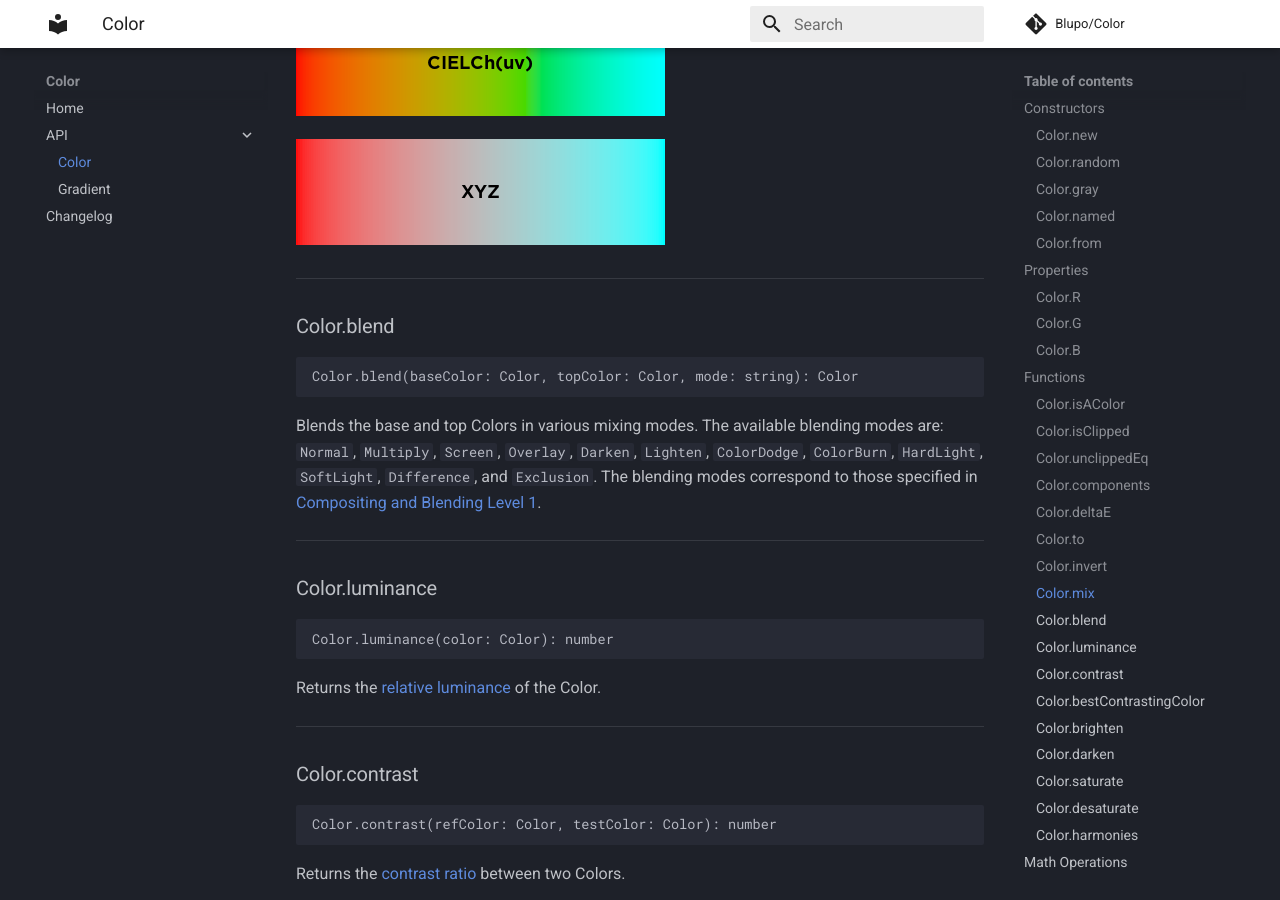
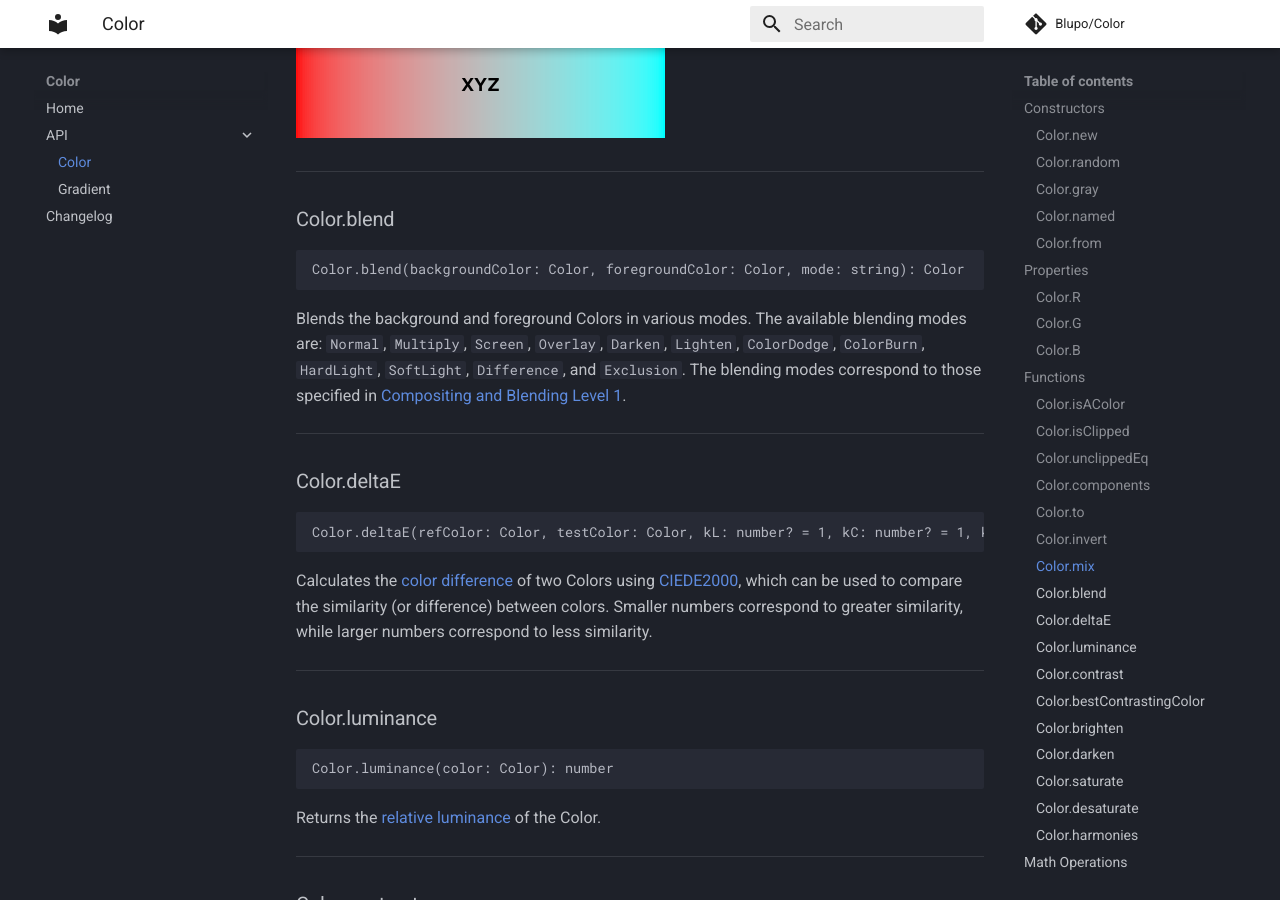
Before and after one commit to Blupo/Color, an MkDocs documentation site: the page built from docs/api/color.md, in a window 1280 px wide and 900 px high, scrolled down 5550 px. Built offline with MkDocs 1.6.1 and Material for MkDocs 9.7.7, drawn with Linux system fonts in a browser that asks for light colours; comment, search, counter and statistics services are not loaded; some of the changed text lies outside the part shown.

Commit message:
Cumulative update
- Rename Gradient.toColorSequence
- Add a whitelist for interpolation modes
- Code cleanup
- Update docs

````diff
--- a/docs/api/color.md
+++ b/docs/api/color.md
@@ -157,16 +157,6 @@
 
 ---
 
-### Color.deltaE
-
-```
-Color.deltaE(refColor: Color, testColor: Color, kL: number? = 1, kC: number? = 1, kH: number? = 1): number
-```
-
-Calculates the [color difference](https://en.wikipedia.org/wiki/Color_difference) of two Colors using [CIEDE2000](https://en.wikipedia.org/wiki/Color_difference#CIEDE2000), which can be used to compare the similarity (or difference) between colors. Smaller numbers correspond to greater similarity, while larger numbers correspond to less similarity.
-
----
-
 ### Color.to
 
 ```
@@ -196,7 +186,7 @@
 Color.mix(startColor: Color, endColor: Color, ratio: number, mode: string? = "RGB", hueAdjustment: string? = "Shorter"): Color
 ```
 
-Interpolates the start and end Colors in various color spaces. `ratio` should be in the range [0, 1]. Supported spaces are: `RGB` (default), `CMYK`, `HSB` (or `HSV`), `HWB`, `HSL`, `Lab`, `Luv`, `LChab` (or `LCh`), `LChuv`, and `XYZ` (`XYZ` interpolation can be used for linear RGB interpolation).
+Interpolates the start and end Colors in various color spaces. `ratio` should be in the range [0, 1]. Supported spaces are: `RGB` (default), `CMYK`, `HSB` (or `HSV`), `HWB`, `HSL`, `Lab`, `Luv`, `LChab` (or `LCh`), `LChuv`, `xyY`, and `XYZ` (`XYZ` interpolation can be used for linear RGB interpolation).
 
 For color spaces with a hue component (e.g. HSB/L or LCh), there are different ways to interpolate the hue, and you can specify how it should be done by passing `hueAdjustment`: `Shorter` (default), `Longer`, `Increasing`, `Decreasing`, or `Raw`. These adjustments correspond to those specified in [CSS Color Module Level 4](https://www.w3.org/TR/css-color-4/#hue-interpolation).
 
@@ -220,6 +210,8 @@
 
 ![LChuv interpolaiton of red and aqua](../images/lchuv-interpolation.png)
 
+![xyY interpolaiton of red and aqua](../images/xyy-interpolation.png)
+
 ![XYZ interpolaiton of red and aqua](../images/xyz-interpolation.png)
 
 ---
@@ -227,10 +219,20 @@
 ### Color.blend
 
 ```
-Color.blend(baseColor: Color, topColor: Color, mode: string): Color
+Color.blend(backgroundColor: Color, foregroundColor: Color, mode: string): Color
 ```
 
-Blends the base and top Colors in various mixing modes. The available blending modes are: `Normal`, `Multiply`, `Screen`, `Overlay`, `Darken`, `Lighten`, `ColorDodge`, `ColorBurn`, `HardLight`, `SoftLight`, `Difference`, and `Exclusion`. The blending modes correspond to those specified in [Compositing and Blending Level 1](https://www.w3.org/TR/2015/CR-compositing-1-20150113/#blendingseparable).
+Blends the background and foreground Colors in various modes. The available blending modes are: `Normal`, `Multiply`, `Screen`, `Overlay`, `Darken`, `Lighten`, `ColorDodge`, `ColorBurn`, `HardLight`, `SoftLight`, `Difference`, and `Exclusion`. The blending modes correspond to those specified in [Compositing and Blending Level 1](https://www.w3.org/TR/2015/CR-compositing-1-20150113/#blendingseparable).
+
+---
+
+### Color.deltaE
+
+```
+Color.deltaE(refColor: Color, testColor: Color, kL: number? = 1, kC: number? = 1, kH: number? = 1): number
+```
+
+Calculates the [color difference](https://en.wikipedia.org/wiki/Color_difference) of two Colors using [CIEDE2000](https://en.wikipedia.org/wiki/Color_difference#CIEDE2000), which can be used to compare the similarity (or difference) between colors. Smaller numbers correspond to greater similarity, while larger numbers correspond to less similarity.
 
 ---
 
````
Also changed, not shown: docs/api/gradient.md (+2 -2 lines), docs/changelog.md (+2 -1 lines), docs/index.md (+1 -1 lines), docs/images/xyy-interpolation.png (added), 5 other files.
